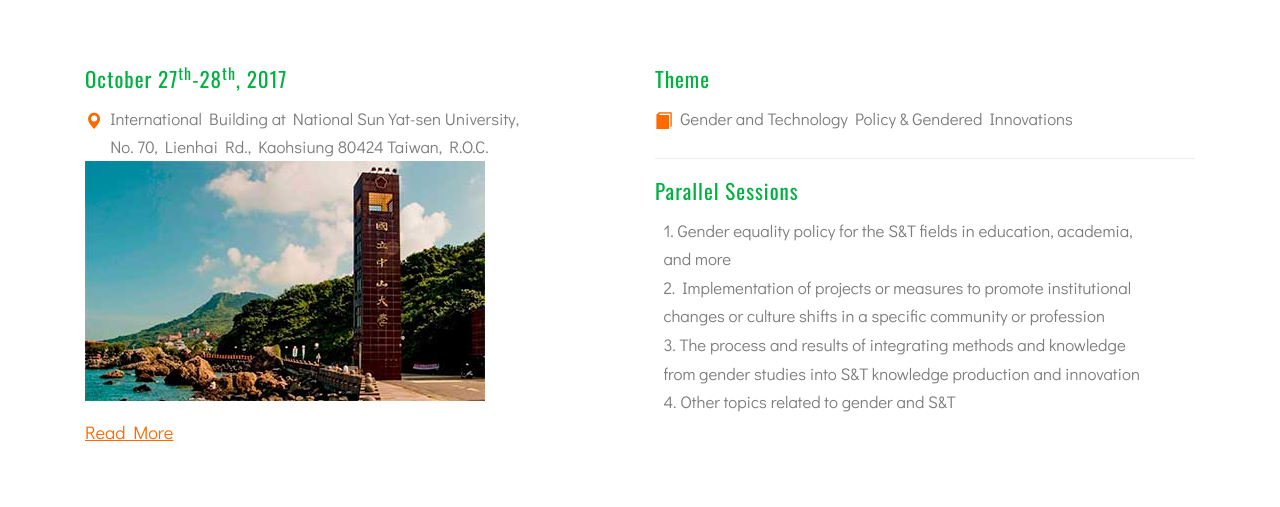
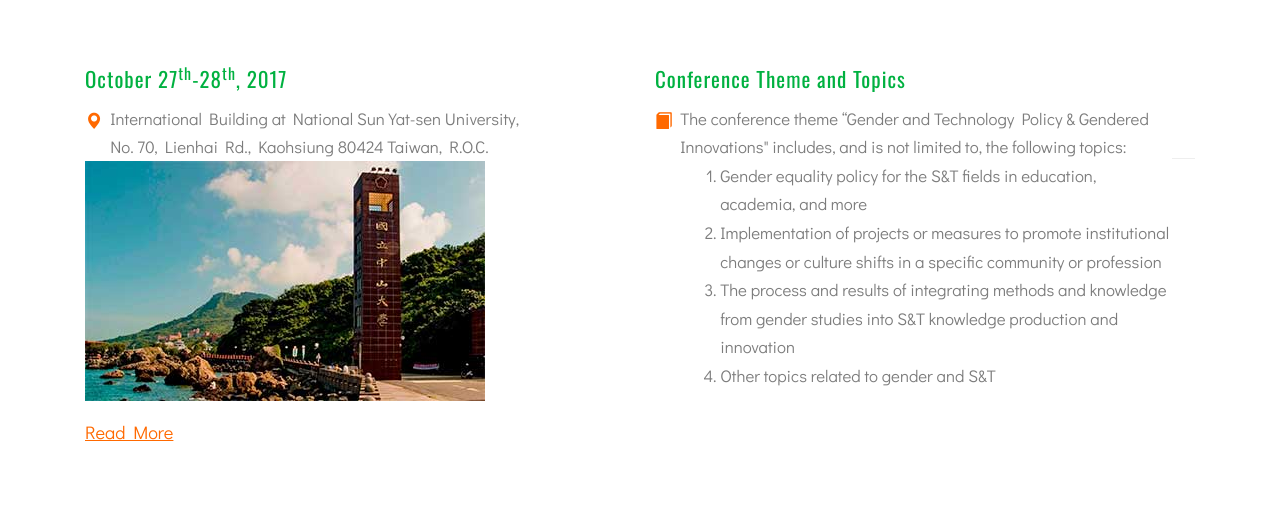
Before and after one commit to TobyOoO/informaship.github.io, a plain HTML site: page ic-gist/index.html in a window 1280 px wide. Shown: the part 2497-3004 px from the top of the page. Drawn offline with nearby package versions, Linux system fonts and the light colour scheme.

Commit message:
revise conf theme.

```diff
--- a/ic-gist/index.html
+++ b/ic-gist/index.html
@@ -259,25 +259,21 @@ License URL: http://creativecommons.org/licenses/by/3.0/
 					<a href="about.html" class="read"> Read More</a>
 				</div>
 				<div class="col-md-6 feature-grid">
-					<h5><a href="about.html">Theme</a></h5>
+					<h5><a href="about.html">Conference Theme and Topics</a></h5>
 					<div class=" fe-grid">
 						<i class="glyphicon glyphicon-book"></i>
 						<div class="feature-text">
-							<p>Gender and Technology Policy &amp; Gendered Innovations</p>
+							<p>The conference theme &ldquo;Gender and Technology Policy &amp; Gendered Innovations" includes, and is not limited to, the following topics:</p>
+							<ol>
+							<li>Gender equality policy for the S&amp;T fields in education, academia, and more</li>
+							<li>Implementation of projects or measures to promote institutional changes or culture shifts in a specific community or profession</li>
+							<li>The process and results&nbsp;of integrating methods and knowledge from gender studies into S&amp;T knowledge production and innovation</li>
+							<li>Other topics related to gender and S&amp;T&nbsp;</li>
+							</ol>
 						</div>
 						<div class="clearfix"> </div>
 					</div>
 					<hr/>
-					<h5><a href="program.html">Parallel Sessions</a></h5>
-					<div class=" fe-grid">
-						<div class="feature-text">
-							<p>1.	Gender equality policy for the S&amp;T fields in education, academia, and more</p>
-							<p>2.	Implementation of projects or measures to promote institutional changes or culture shifts in a specific community or profession</p>
-							<p>3.	The process and results of integrating methods and knowledge from gender studies into S&amp;T knowledge production and innovation</p>
-							<p>4.	Other topics related to gender and S&amp;T</p>
-						</div>
-						<div class="clearfix"> </div>
-					</div>
 
 				</div>
 				<div class="clearfix"> </div>
```
